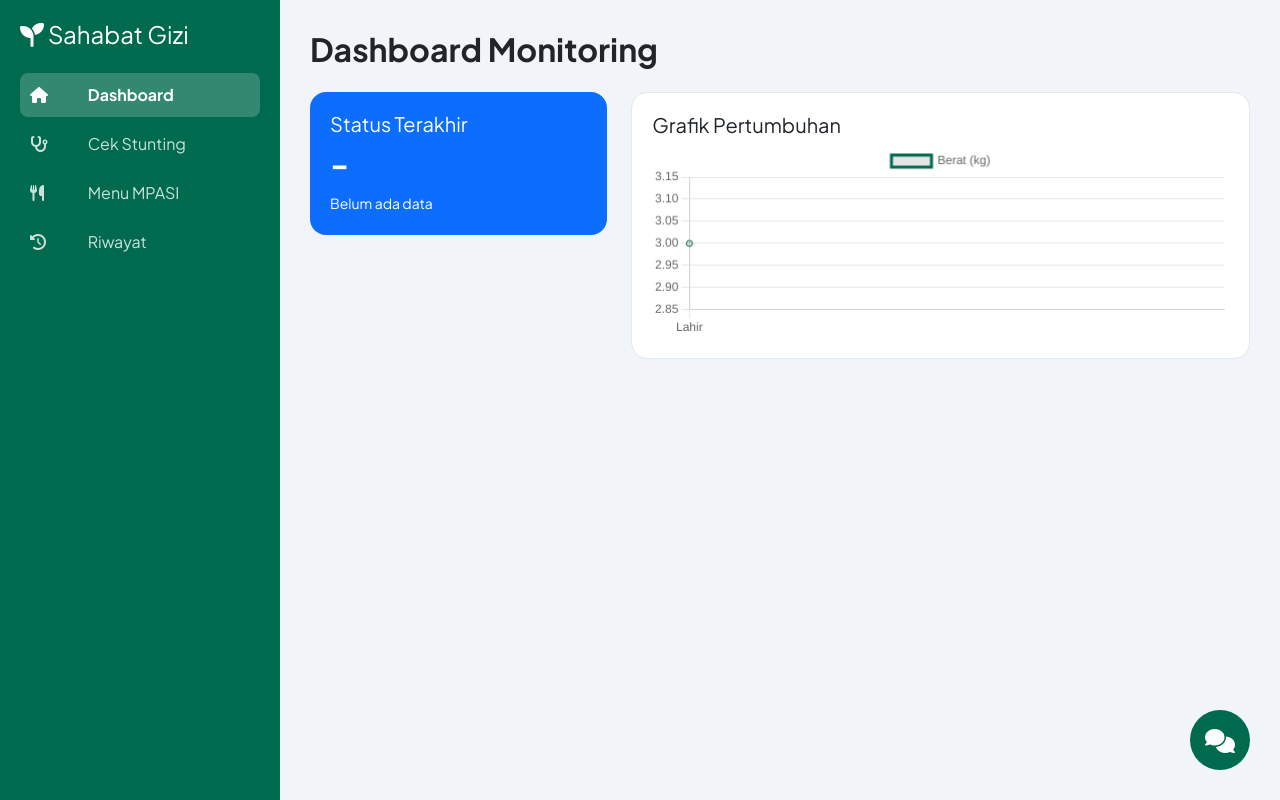
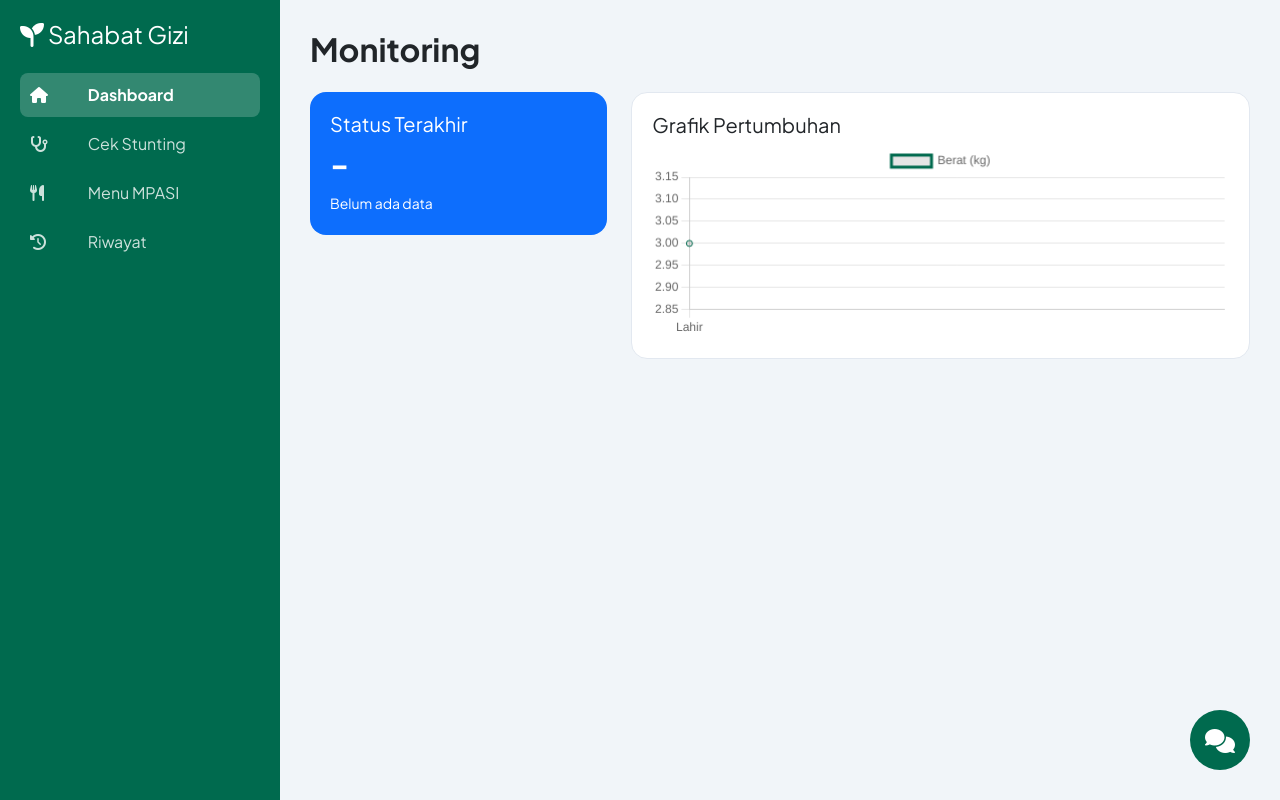
Before and after one commit to Aruperes/DevOps, a Flask app: page / in a window 1280 px wide. Run offline with Flask 3, Linux system fonts and the light colour scheme.

Commit message:
done bang

```diff
--- a/templates/index.html
+++ b/templates/index.html
@@ -177,7 +177,7 @@
 
     <div class="main-content">
       <div id="dashboard" class="app-section active">
-        <h2 class="fw-bold mb-4">Dashboard Monitoring</h2>
+        <h2 class="fw-bold mb-4">Monitoring</h2>
         <div class="row">
           <div class="col-md-4">
             <div class="stat-card bg-primary text-white border-0">
```
